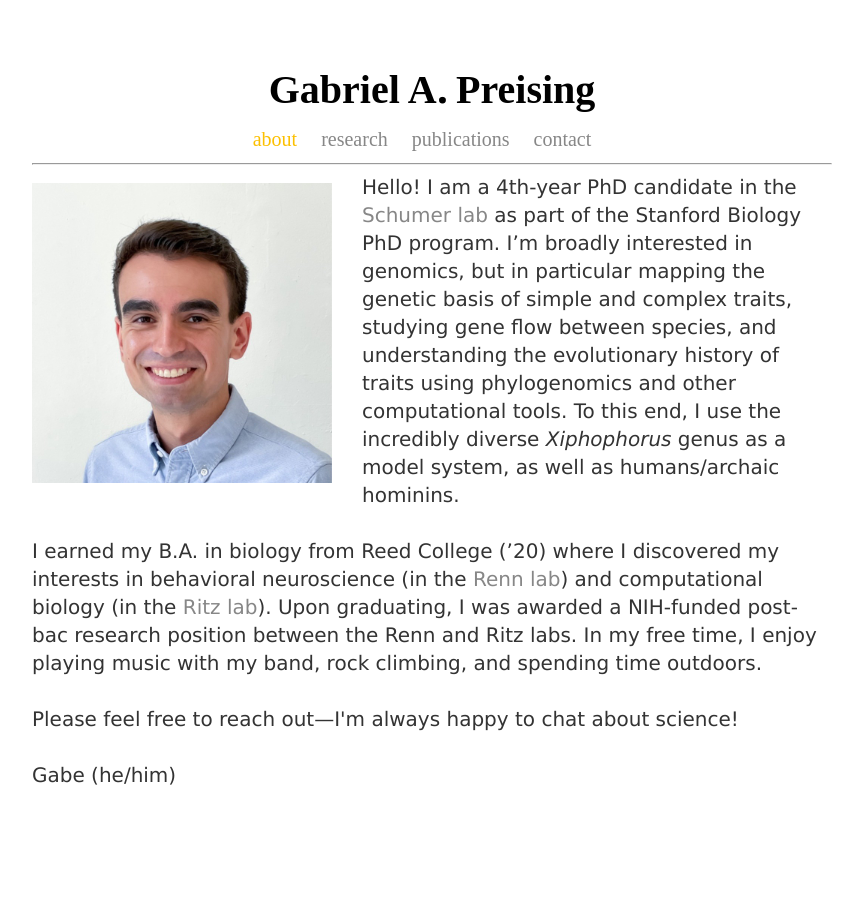
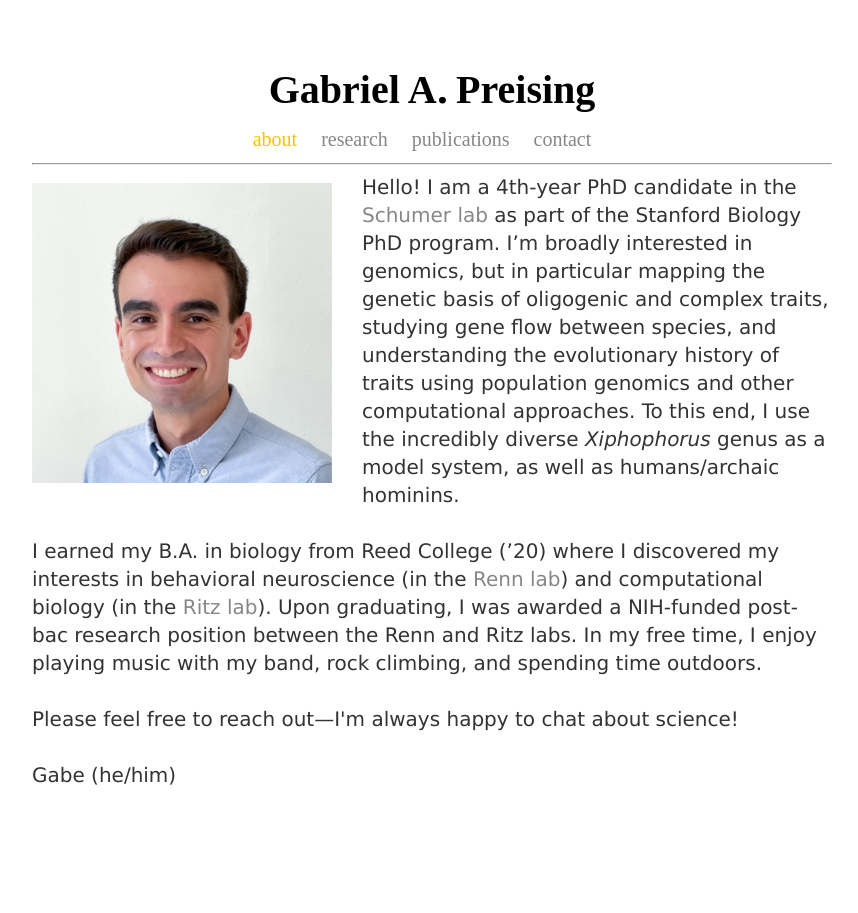
Before and after one commit to gpreising/gpreising.github.io, a Jekyll site: the page built from index.html, in a window 1280 px wide. Shown: the whole page, without its empty margins (208-1066 px from the left). Built offline with Jekyll 4.4.1, drawn with Linux system fonts in a browser that asks for light colours.

Commit message:
minor text edits

```diff
--- a/index.html
+++ b/index.html
@@ -14,7 +14,7 @@
 <img src="/img/headshot2023.jpeg" alt="gabe" style="float:left;width:300px;height:300px;margin:10px 30px 10px 0px">
 <div class="blurb">
 	<p>Hello! I am a 4th-year PhD candidate in the <a href="https://schumerlab.com/" target="_blank">Schumer lab</a> as part of the Stanford Biology PhD program.
-		I’m broadly interested in genomics, but in particular mapping the genetic basis of simple and complex traits, studying gene flow between species, and understanding the evolutionary history of traits using phylogenomics and other computational tools.
+		I’m broadly interested in genomics, but in particular mapping the genetic basis of oligogenic and complex traits, studying gene flow between species, and understanding the evolutionary history of traits using population genomics and other computational approaches.
 		To this end, I use the incredibly diverse <i>Xiphophorus</i> genus as a model system, as well as humans/archaic hominins.</p>
 	<br>
 	<p>I earned my B.A. in biology from Reed College (’20) where I discovered my interests in behavioral neuroscience (in the <a href="https://www.reed.edu/biology/renn/" target="_blank">Renn lab</a>) and computational biology (in the <a href="https://www.reed.edu/biology/ritz/compbiolab.html" target="_blank">Ritz lab</a>).
```
